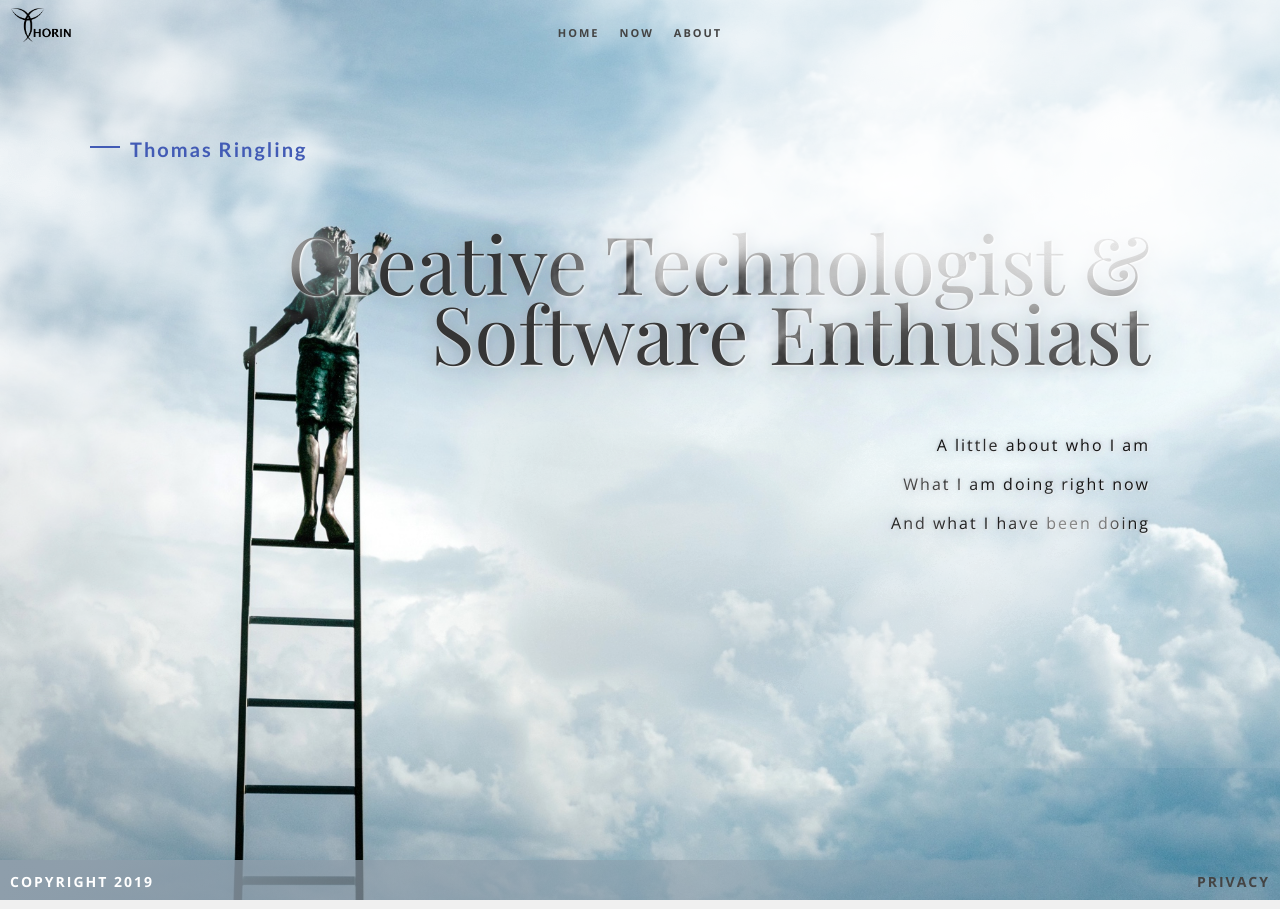
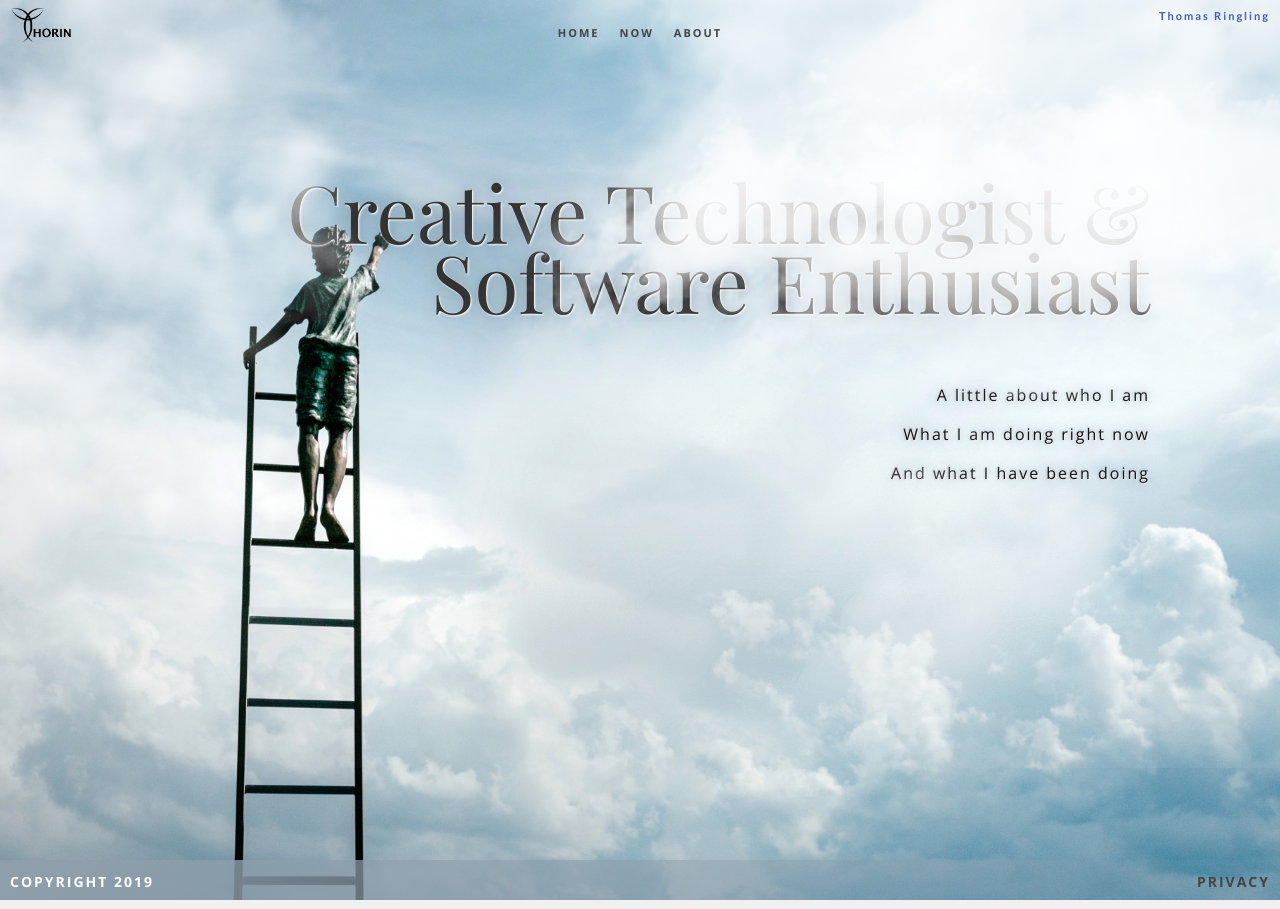
Before and after one commit to ringling/ringling-web, a Jekyll site: the page built from index.html, in a window 1280 px wide. Built offline with Jekyll 4.4.1, drawn with Linux system fonts in a browser that asks for light colours; some web fonts are replaced.

Commit message:
Move name

```diff
--- a/_includes/header.html
+++ b/_includes/header.html
@@ -8,4 +8,5 @@
     <!-- <a href="/cv" class="nav-link">CV</a> -->
     <a href="/about" class="nav-link">About</a>
   </nav>
+  <p class="header-name" style="position: absolute;top: 4px; right: 10px; font-size: 1.1rem">Thomas Ringling</p>
 </header>
--- a/_includes/home.html
+++ b/_includes/home.html
@@ -1,6 +1,6 @@
 
 <div class="home" style="height: 100%">
-  <h4 style="z-index: 1;">Thomas Ringling</h4>
+  <!-- <h4 style="z-index: 1;">Thomas Ringling</h4> -->
   <h1>Creative Technologist &amp;<br> Software Enthusiast</h1>
   <p>A little about who I am</p>
   <p>What I am doing right now</p>
--- a/styles/styles.scss
+++ b/styles/styles.scss
@@ -240,7 +240,7 @@ p, li {
   text-align: center;
 }
 
-h4 {
+h4, .header-name {
   font-family: 'Lato', sans-serif;
   text-transform: capitalize;
   letter-spacing: 2px;
```
